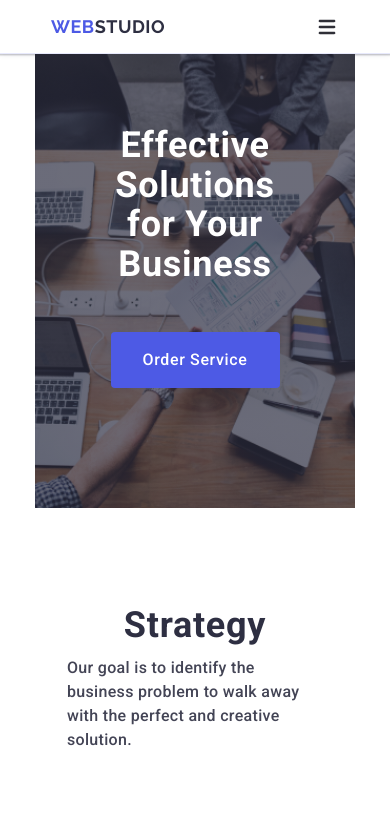
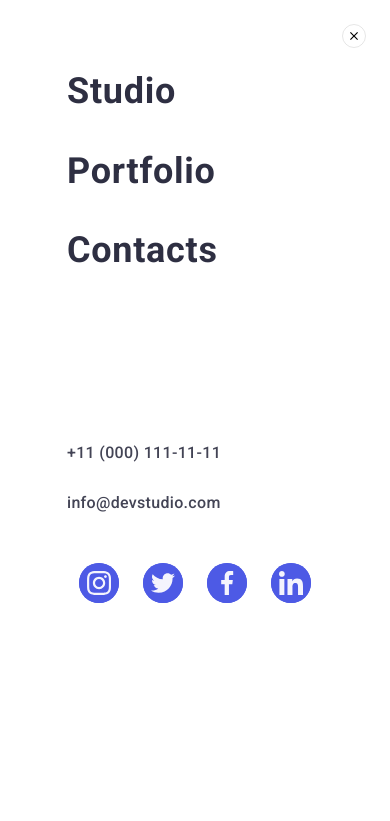
Before and after one commit to kurilus/goit-markup-hw-06, a plain HTML site: page index.html in a window 390 px wide. Both pictures are taken after a click on the button 327 px from the left and 26 px from the top of the page. Shown: the top 821 px of the page. Drawn offline with nearby package versions, Linux system fonts and the light colour scheme.

Commit message:
add mobile menu

```diff
--- a/css/styles.css
+++ b/css/styles.css
@@ -121,6 +121,92 @@ button {
     .mobile-menu {
         display: none;
     }
+}
+
+.mobile-menu-close {
+    cursor: pointer;
+        position: absolute;
+        top: 24px;
+        right: 24px;
+        width: 24px;
+        height: 24px;
+        border-radius: 50%;
+        display: flex;
+        align-items: center;
+        justify-content: center;
+        border: 1px solid rgba(0, 0, 0, 0.1);
+        background-color: transparent;
+        padding: 0;
+        transition: background-color 250ms cubic-bezier(0.4, 0, 0.2, 1),
+        border 250ms cubic-bezier(0.4, 0, 0.2, 1);
+}
+
+.mobile-menu-button {
+    transition: fill 250ms cubic-bezier(0.4, 0, 0.2, 1);
+}
+
+.mobile-menu-close:hover, .mobile-menu-close:focus {
+    background-color: #404bbf;
+    border: none;
+}
+
+.mobile-menu-close:hover .mobile-menu-button, .mobile-menu-close:focus .mobile-menu-button {
+    fill: #FFFFFF;
+}
+
+.mob-nav-list {
+    display: flex;
+    flex-direction: column;
+    gap: 40px;
+    margin-top: 72px;
+    margin-left: 16px;
+}
+
+.mob-nav-link {
+    font-family: "Roboto", sans-serif;
+    font-weight: 700;
+    font-size: 36px;
+    line-height: 1.1;
+    letter-spacing: 0.02em;
+    color: #2e2f42;
+    transition: color 250ms cubic-bezier(0.4, 0, 0.2, 1);
+}
+
+.mob-nav-link:hover, .mob-nav-link:focus {
+    color: #404bbf;
+}
+
+.contacts-list {
+    display: flex;
+    flex-direction: column;
+    align-items: flex-start;
+    justify-content: flex-start;
+    gap: 24px;
+    margin-left: 16px;
+    margin-top: 168px;
+}
+
+.contacts-item {
+    font-weight: 500;
+    font-size: 20px;
+    line-height: 1.2;
+    letter-spacing: 0.02em;
+    color: #434455;
+    font-style: normal;
+    transition: color 250ms cubic-bezier(0.4, 0, 0.2, 1);
+}
+
+.contacts-item:hover, .contacts-item:focus {
+    color: #4d5ae5;
+}
+
+.social-mob-list {
+    display: flex;
+    justify-content: center;
+    gap: 24px;
+    padding-left: 16px;
+    padding-right: 16px;
+    margin-top: 48px;
 }
 
 .logo-footer {
--- a/index.html
+++ b/index.html
@@ -53,16 +53,20 @@
           </ul>
         </address>
 
-        <button class="burger-btn" type="button">
+        <button class="burger-btn" type="button" data-menu-open>
           <svg class="burger-icon" width="24" height="24">
             <use href="./images/icons.svg#icon-heroicons-solid_menu"></use>
           </svg>
         </button>
       </div>
 
-      <div class="mobile-menu">
+      <div class="mobile-menu" data-menu>
         <div class="container mobile-menu-container">
-          <button class="mobile-menu-close"></button>
+          <button class="mobile-menu-close" data-menu-close>
+            <svg class="mobile-menu-button" width="8" height="8">
+              <use href="./images/icons.svg#icon-close-black-18dp-2-1"></use>
+            </svg>
+          </button>
           <nav>
             <ul class="mob-nav-list">
               <li class="mob-nav-item">
@@ -79,17 +83,47 @@
           <address class="mob-contacts">
             <ul class="contacts-list">
               <li class="contacts-item">
+                <a class="contacts-link" href="tel:+110001111111"
+                  >+11 (000) 111-11-11</a
+                >
+              </li>
+              <li class="contacts-item">
                 <a class="contacts-link" href="mailto:info@devstudio.com"
                   >info@devstudio.com</a
                 >
               </li>
-              <li class="contacts-item">
-                <a class="contacts-link" href="tel:+110001111111"
-                  >+11 (000) 111-11-11</a
-                >
-              </li>
             </ul>
           </address>
+          <ul class="social-mob-list">
+            <li class="social-button">
+              <a class="social-link" href="https://www.instagram.com/">
+                <svg class="social-icon" width="24" height="24">
+                  <use href="./images/icons.svg#icon-instagram-2"></use>
+                </svg>
+              </a>
+            </li>
+            <li class="social-button">
+              <a class="social-link" href="https://x.com/">
+                <svg class="social-icon" width="24" height="24">
+                  <use href="./images/icons.svg#icon-twitter-1"></use>
+                </svg>
+              </a>
+            </li>
+            <li class="social-button">
+              <a class="social-link" href="https://www.facebook.com/">
+                <svg class="social-icon" width="24" height="24">
+                  <use href="./images/icons.svg#icon-facebook-1"></use>
+                </svg>
+              </a>
+            </li>
+            <li class="social-button">
+              <a class="social-link" href="https://www.linkedin.com/">
+                <svg class="social-icon" width="24" height="24">
+                  <use href="./images/icons.svg#icon-linkedin-1"></use>
+                </svg>
+              </a>
+            </li>
+          </ul>
         </div>
       </div>
     </header>
@@ -551,7 +585,7 @@
         </div>
       </div>
     </footer>
-    <!-- <div class="backdrop" data-modal>
+    <div class="backdrop" data-modal>
       <div class="modal">
         <button type="button" class="modal-open" data-modal-close>
           <svg class="modal-open-button" width="8" height="8">
@@ -636,6 +670,7 @@
       </div>
     </div>
 
-    <script src="./js/modal.js"></script>   -->
+    <script src="./js/modal.js"></script>
+    <script src="./js/menu.js"></script>
   </body>
 </html>
--- /dev/null
+++ b/js/menu.js
@@ -0,0 +1,18 @@
+(() => {
+  const refs = {
+    // Додати атрибут data-modal-open на кнопку відкриття
+    openModalBtn: document.querySelector("[data-menu-open]"),
+    // Додати атрибут data-modal-close на кнопку закриття
+    closeModalBtn: document.querySelector("[data-menu-close]"),
+    // Додати атрибут data-modal на бекдроп модалки
+    modal: document.querySelector("[data-menu]"),
+  };
+
+  refs.openModalBtn.addEventListener("click", toggleModal);
+  refs.closeModalBtn.addEventListener("click", toggleModal);
+
+  function toggleModal() {
+    // is-open це клас який буде додаватися/забиратися на бекдроп при натисканні на кнопки
+    refs.modal.classList.toggle("is-open");
+  }
+})();
```
